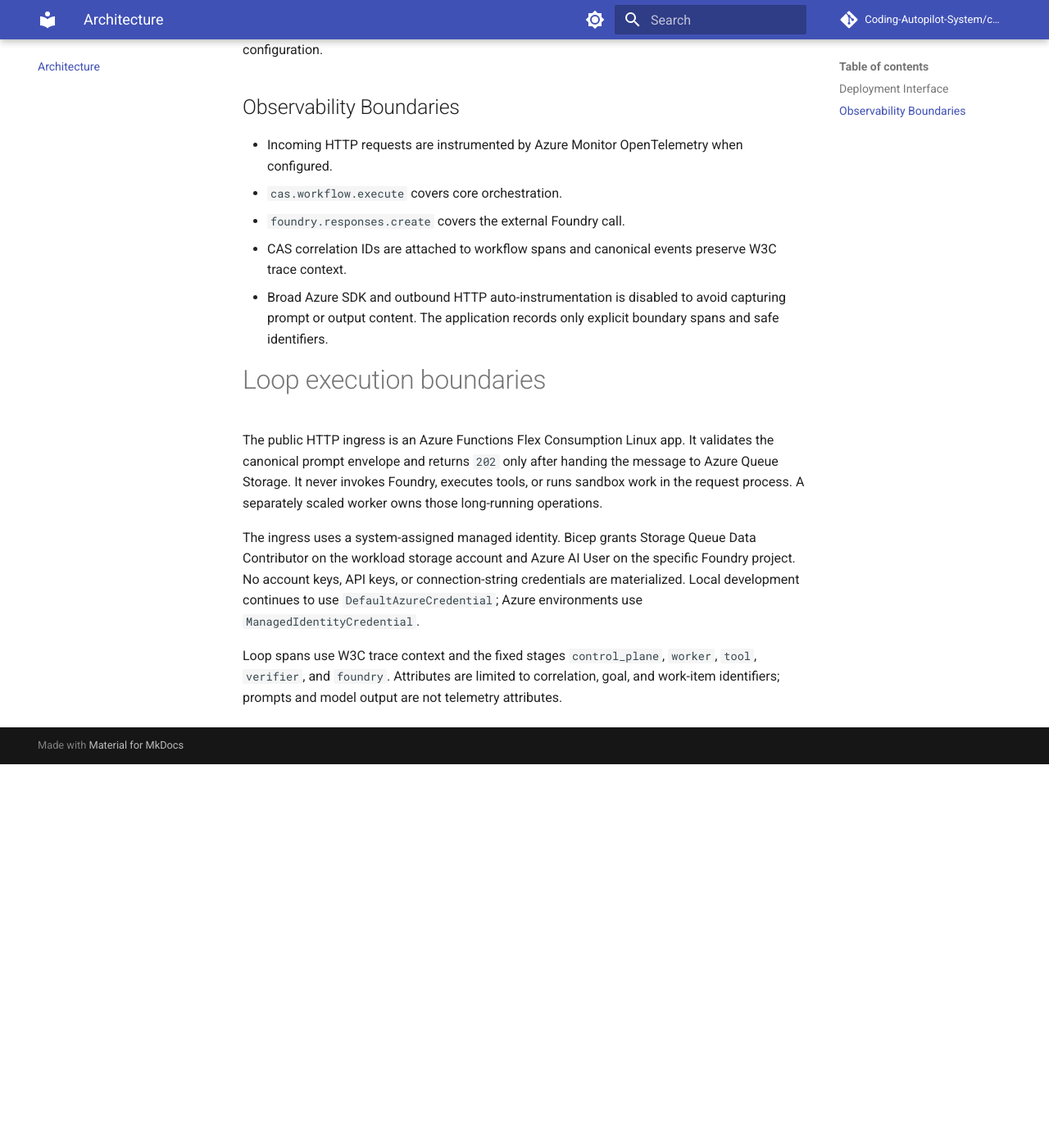
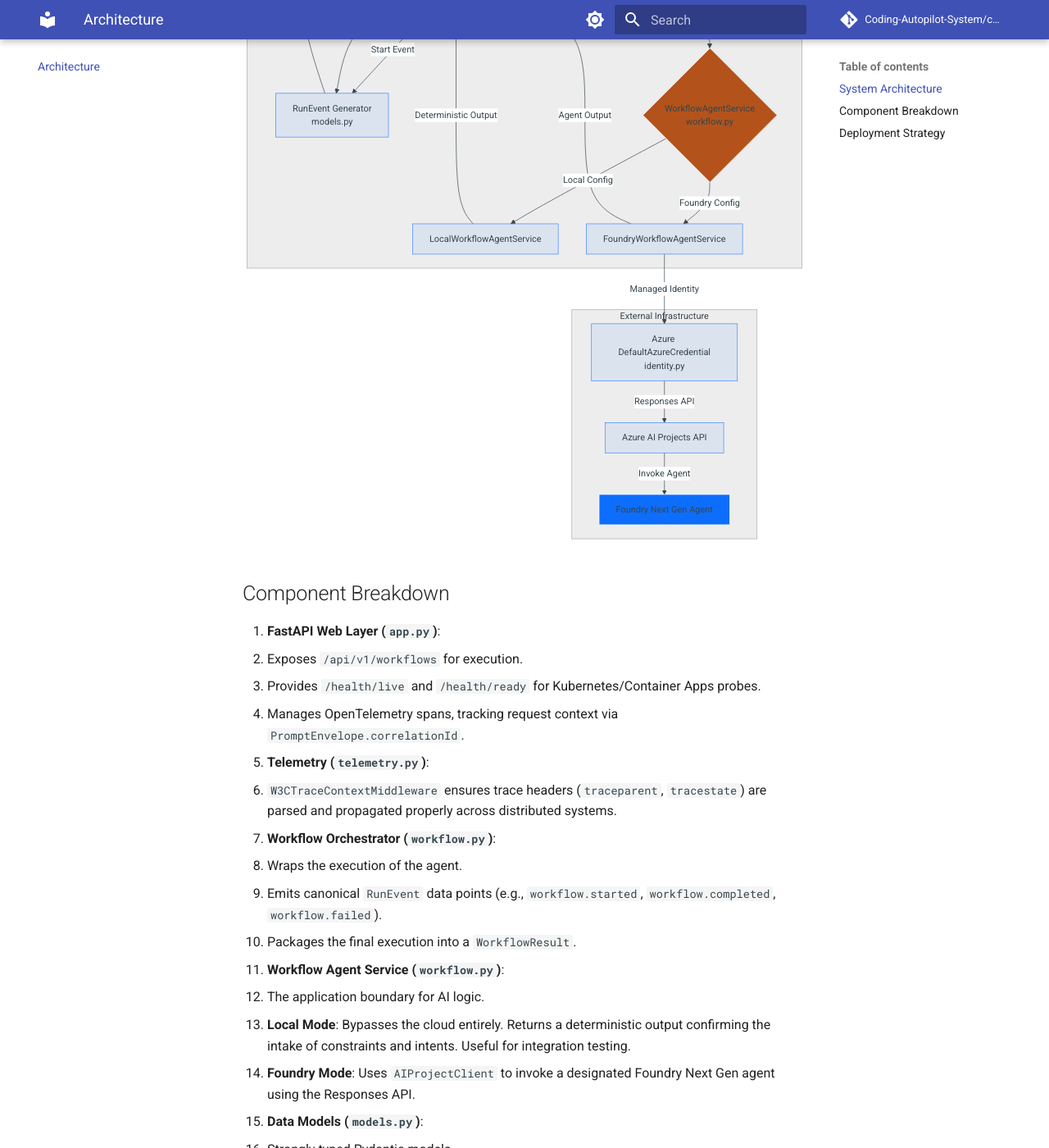
Before and after one commit to Coding-Autopilot-System/cas-reference-product, an MkDocs documentation site: the page built from docs/architecture.md, in a window 1280 px wide and 1400 px high, scrolled down 898 px. Shown: the whole window at 82% size. Built offline with MkDocs 1.6.1 and Material for MkDocs 9.7.7, drawn with Linux system fonts in a browser that asks for light colours; comment, search, counter and statistics services are not loaded; before the commit the page ends 1830 px from its top, so only the background shows below that; some of the changed text lies outside the part shown.

Commit message:
gsd:docs generate bespoke architecture and diagrams

````diff
--- a/docs/architecture.md
+++ b/docs/architecture.md
@@ -1,46 +1,74 @@
 # Architecture
 
-```text
-Caller
-  -> FastAPI boundary (:8080)
-     -> PromptEnvelope validation (cas-contracts v0.1)
-     -> WorkflowOrchestrator
-        -> LocalWorkflowAgentService (default)
-        -> FoundryWorkflowAgentService (configured)
-           -> AIProjectClient project Responses client
-           -> Next Gen agent_reference
-     -> canonical RunEvent records
-     -> OpenTelemetry spans
-        -> Application Insights when deployment injects configuration
+The CAS Reference Product implements a robust boundary for the Coding Autopilot System, designed for deployment within an Azure Container Apps environment. The application uses a strictly typed schema for interactions, adopting canonical `cas-contracts` data structures.
+
+## System Architecture
+
+The following diagram visualizes the primary request flow and components within the application:
+
+```mermaid
+flowchart TD
+    Client[Client] -->|POST /api/v1/workflows\nPromptEnvelope| FastAPI[FastAPI Server\napp.py]
+
+    subgraph Core Application
+        FastAPI --> Middleware[W3CTraceContextMiddleware\ntelemetry.py]
+        Middleware --> Router[Workflow Router]
+        Router --> Orchestrator[WorkflowOrchestrator\nworkflow.py]
+
+        Orchestrator -->|Start Event| EventGen[RunEvent Generator\nmodels.py]
+        Orchestrator --> AgentService{WorkflowAgentService\nworkflow.py}
+
+        AgentService -->|Local Config| LocalAgent[LocalWorkflowAgentService]
+        AgentService -->|Foundry Config| FoundryAgent[FoundryWorkflowAgentService]
+    end
+
+    subgraph External Infrastructure
+        FoundryAgent -->|Managed Identity| AzureAuth[Azure DefaultAzureCredential\nidentity.py]
+        AzureAuth -->|Responses API| AzureAI[Azure AI Projects API]
+        AzureAI -->|Invoke Agent| FoundryNextGen[Foundry Next Gen Agent]
+    end
+
+    LocalAgent -->|Deterministic Output| Orchestrator
+    FoundryAgent -->|Agent Output| Orchestrator
+
+    Orchestrator -->|Complete Event| EventGen
+    EventGen -->|WorkflowResult\nRunEvent| Router
+    Router -->|200 OK| Client
+
+    style FastAPI fill:#0a5c43,stroke:#fff,color:#fff
+    style Orchestrator fill:#2d3748,stroke:#fff,color:#fff
+    style AgentService fill:#b3531b,stroke:#fff,color:#fff
+    style FoundryNextGen fill:#0d6efd,stroke:#fff,color:#fff
 ```
 
-The application owns workflow orchestration and lifecycle records. Foundry owns agent execution. `cas-platform` owns Container Apps, system-assigned identity, diagnostic settings, Log Analytics, and Application Insights resources.
+## Component Breakdown
 
-Foundry mode uses `ManagedIdentityCredential()` for every non-local environment. Local mode uses `DefaultAzureCredential()` only for developer convenience. No Classic Assistants API is used.
+1. **FastAPI Web Layer (`app.py`)**:
+   - Exposes `/api/v1/workflows` for execution.
+   - Provides `/health/live` and `/health/ready` for Kubernetes/Container Apps probes.
+   - Manages OpenTelemetry spans, tracking request context via `PromptEnvelope.correlationId`.
 
-The Foundry call is isolated behind the `WorkflowAgentService` protocol. This keeps core lifecycle behavior deterministic and testable while making the external service boundary explicit.
+2. **Telemetry (`telemetry.py`)**:
+   - `W3CTraceContextMiddleware` ensures trace headers (`traceparent`, `tracestate`) are parsed and propagated properly across distributed systems.
 
-## Deployment Interface
+3. **Workflow Orchestrator (`workflow.py`)**:
+   - Wraps the execution of the agent.
+   - Emits canonical `RunEvent` data points (e.g., `workflow.started`, `workflow.completed`, `workflow.failed`).
+   - Packages the final execution into a `WorkflowResult`.
 
-`deployment/cas-platform.interface.yaml` records the application contract: Linux AMD64 image, port
-8080, internal ingress by default, system-assigned identity, probes, and configuration inputs. It does
-not deploy resources.
+4. **Workflow Agent Service (`workflow.py`)**:
+   - The application boundary for AI logic.
+   - **Local Mode**: Bypasses the cloud entirely. Returns a deterministic output confirming the intake of constraints and intents. Useful for integration testing.
+   - **Foundry Mode**: Uses `AIProjectClient` to invoke a designated Foundry Next Gen agent using the Responses API.
 
-The application consumes only the environment values listed in that interface. Platform resource IDs
-and principal IDs remain deployment-orchestration outputs and are not application configuration.
+5. **Data Models (`models.py`)**:
+   - Strongly typed Pydantic models.
+   - Requires explicit non-null values, enforcing high-quality data across boundaries (e.g., `PromptEnvelope`, `RunEvent`, `Actor`, `TraceContext`).
 
-## Observability Boundaries
+6. **Identity (`identity.py`)**:
+   - Uses `DefaultAzureCredential` for local development or system-assigned `ManagedIdentityCredential` in Azure.
+   - Follows security best practices by strictly avoiding hardcoded secrets or API keys.
 
-- Incoming HTTP requests are instrumented by Azure Monitor OpenTelemetry when configured.
-- `cas.workflow.execute` covers core orchestration.
-- `foundry.responses.create` covers the external Foundry call.
-- CAS correlation IDs are attached to workflow spans and canonical events preserve W3C trace context.
-- Broad Azure SDK and outbound HTTP auto-instrumentation is disabled to avoid capturing prompt or
-  output content. The application records only explicit boundary spans and safe identifiers.
-# Loop execution boundaries
+## Deployment Strategy
 
-The public HTTP ingress is an Azure Functions Flex Consumption Linux app. It validates the canonical prompt envelope and returns `202` only after handing the message to Azure Queue Storage. It never invokes Foundry, executes tools, or runs sandbox work in the request process. A separately scaled worker owns those long-running operations.
-
-The ingress uses a system-assigned managed identity. Bicep grants Storage Queue Data Contributor on the workload storage account and Azure AI User on the specific Foundry project. No account keys, API keys, or connection-string credentials are materialized. Local development continues to use `DefaultAzureCredential`; Azure environments use `ManagedIdentityCredential`.
-
-Loop spans use W3C trace context and the fixed stages `control_plane`, `worker`, `tool`, `verifier`, and `foundry`. Attributes are limited to correlation, goal, and work-item identifiers; prompts and model output are not telemetry attributes.
+The application is meant to be packaged as a Docker container, running rootless. It's built for the **cas-platform** ecosystem, which dictates the Azure resources, network topology, and Managed Identity mappings externally.
````
Also changed, not shown: docs/index.md (+39 -2 lines).
